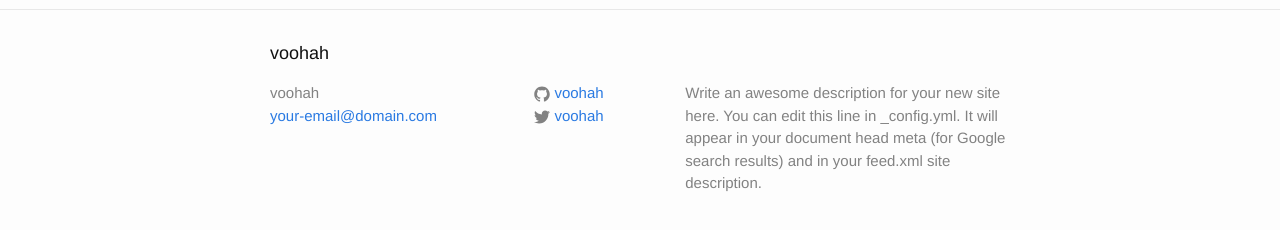
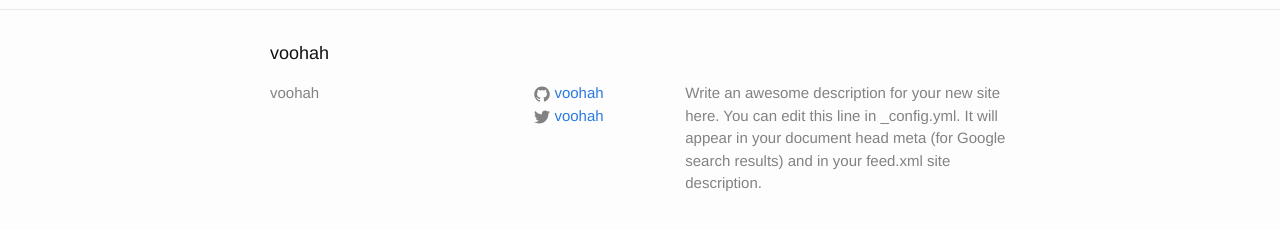
Before and after one commit to voohah/voohah.github.io, a Jekyll site: the page built from index.html, in a window 1280 px wide. Shown: the part 197-427 px from the top of the page. Built offline with Jekyll 4.4.1, drawn with Linux system fonts in a browser that asks for light colours.

Commit message:
Removed email placeholder

```diff
--- a/_config.yml
+++ b/_config.yml
@@ -1,6 +1,5 @@
 # Site settings
 title: voohah
-email: your-email@domain.com
 description: > # this means to ignore newlines until "baseurl:"
   Write an awesome description for your new site here. You can edit this
   line in _config.yml. It will appear in your document head meta (for
--- a/_includes/footer.html
+++ b/_includes/footer.html
@@ -8,7 +8,6 @@
       <div class="footer-col footer-col-1">
         <ul class="contact-list">
           <li>{{ site.title }}</li>
-          <li><a href="mailto:{{ site.email }}">{{ site.email }}</a></li>
         </ul>
       </div>
 
```
